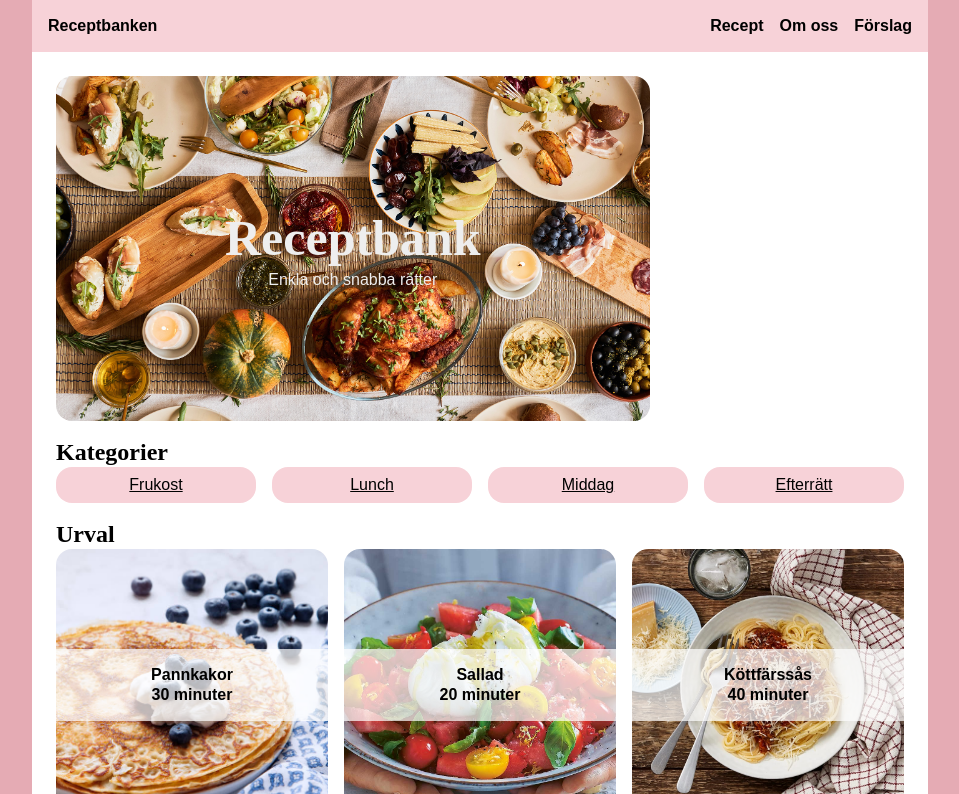
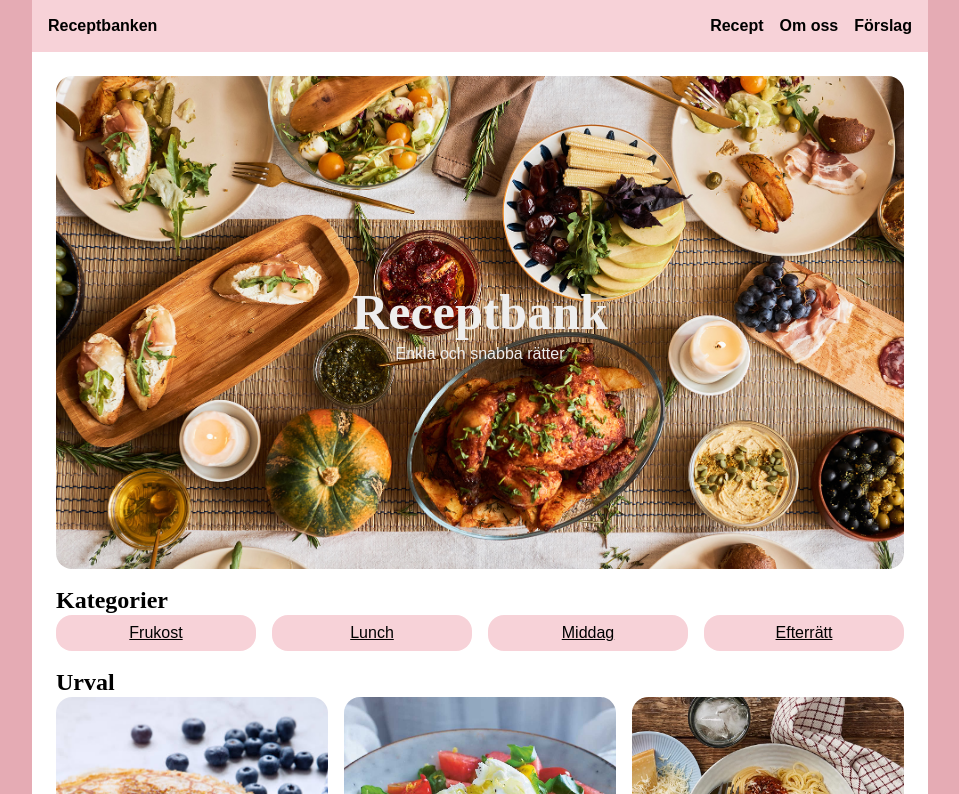
Before and after one commit to yilarc/pannkakor, a plain HTML site: page Index.html in a window 1280 px wide. Shown: the top 794 px of the page, without its empty margins (160-1119 px from the left). Drawn offline with Linux system fonts and the light colour scheme.

Commit message:
Restore index hero image width
Co-authored-by: Copilot <223556219+Copilot@users.noreply.github.com>

```diff
--- a/Style.css
+++ b/Style.css
@@ -281,7 +281,6 @@ figcaption {
 .hero, .main-img {
     display: grid;
     grid-template-columns: 1fr;
-    width: 70%;
     grid-template-areas: "stack";
     place-items: center;
 
@@ -309,6 +308,14 @@ figcaption {
     }
 
   }
+}
+
+.hero {
+  width: 100%;
+}
+
+.main-img {
+  width: 70%;
 }
 
 .links {
```
